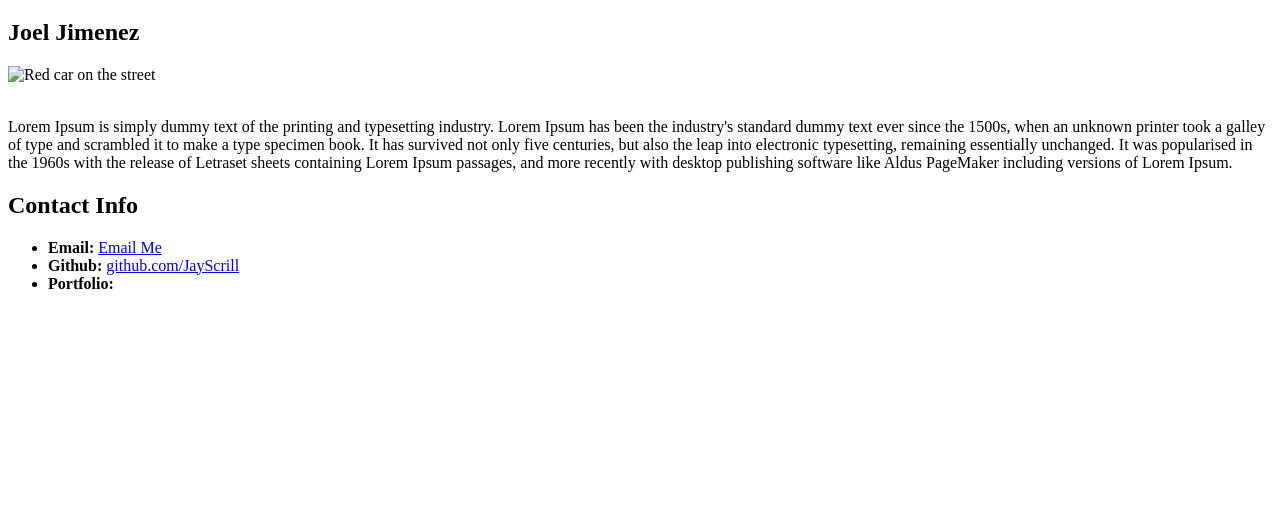
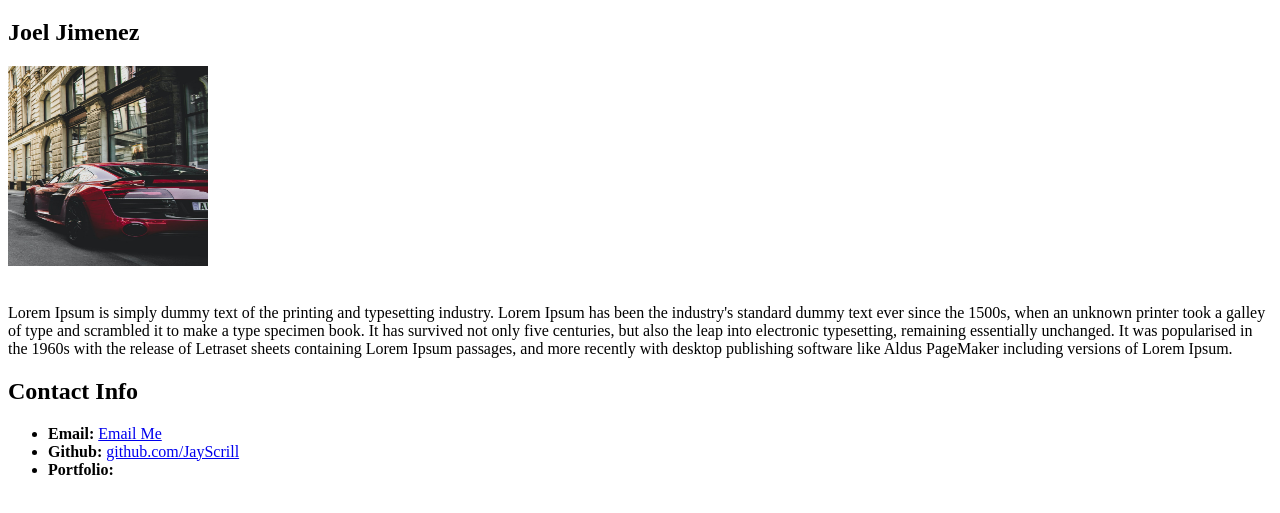
Before and after one commit to JayScrill/TBmarkdownhtml, a plain HTML site: page index.html in a window 1280 px wide. Shown: the part 61-574 px from the top of the page. Drawn offline with Linux system fonts and the light colour scheme.

Commit message:
adding studentbio index for pages third commit

```diff
--- a/index.html
+++ b/index.html
@@ -10,7 +10,7 @@
 <body>
   <h1>Student Bio</h1>
   <h2>Joel Jimenez</h2>
-  <img src="Terminal-Markdown-HTML/04-HTML_Git/pexels-yurii-hlei-1545743.jpg" alt="Red car on the street"
+  <img src="04-HTML_Git/pexels-yurii-hlei-1545743.jpg" alt="Red car on the street"
     style="width: 200px; height: 200px;" /><br /><br />
   <p>
     Lorem Ipsum is simply dummy text of the printing and typesetting industry.
```
